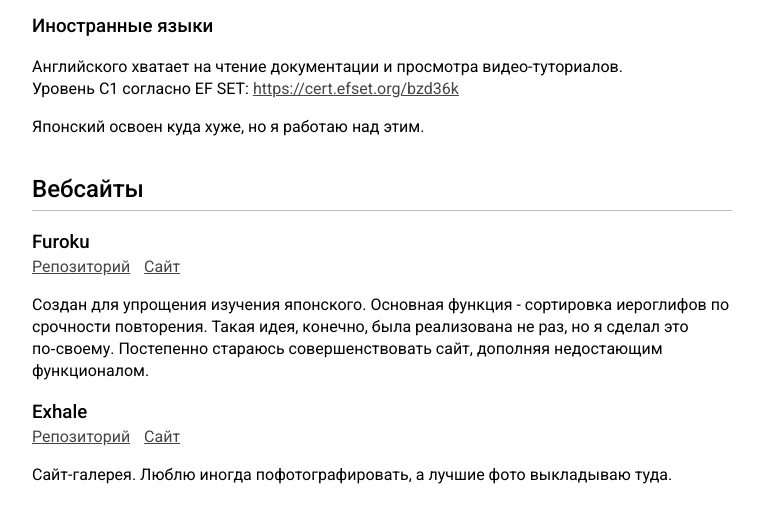
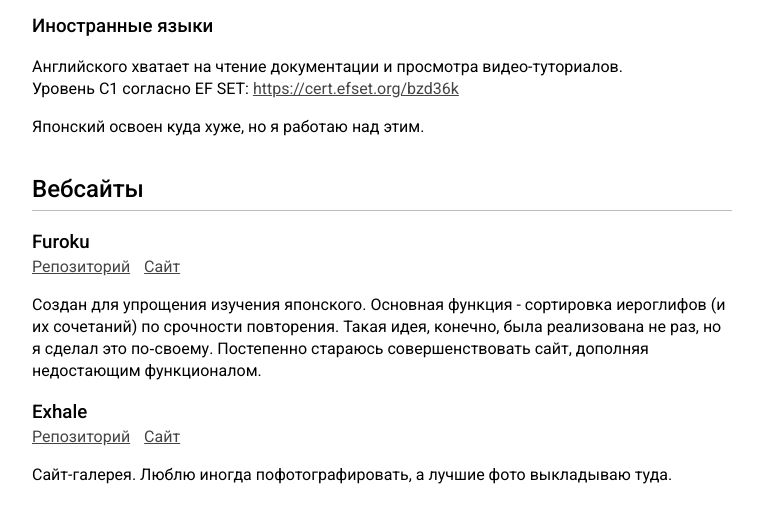
Before and after one commit to 18degrees/18degrees.github.io, a website: page ru.html in a window 1280 px wide. Shown: the part 1143-1665 px from the top of the page, without its empty margins (258-1018 px from the left). Drawn offline with Linux system fonts and the light colour scheme.

Commit message:
correct furoku description due to last site updates

```diff
--- a/ru.html
+++ b/ru.html
@@ -79,7 +79,7 @@
                         <a href="https://furoku.ru" target="_blank">Сайт</a>
                     </p>
                     <p>
-                        Создан для упрощения изучения японского. Основная функция - сортировка иероглифов по срочности повторения.
+                        Создан для упрощения изучения японского. Основная функция - сортировка иероглифов (и их сочетаний) по срочности повторения.
                         Такая идея, конечно, была реализована не раз, но я сделал это по&#8209;своему.
                         Постепенно стараюсь совершенствовать сайт, дополняя недостающим функционалом.
                     </p>
```
Also changed, not shown: index.html (+1 -1 lines).
